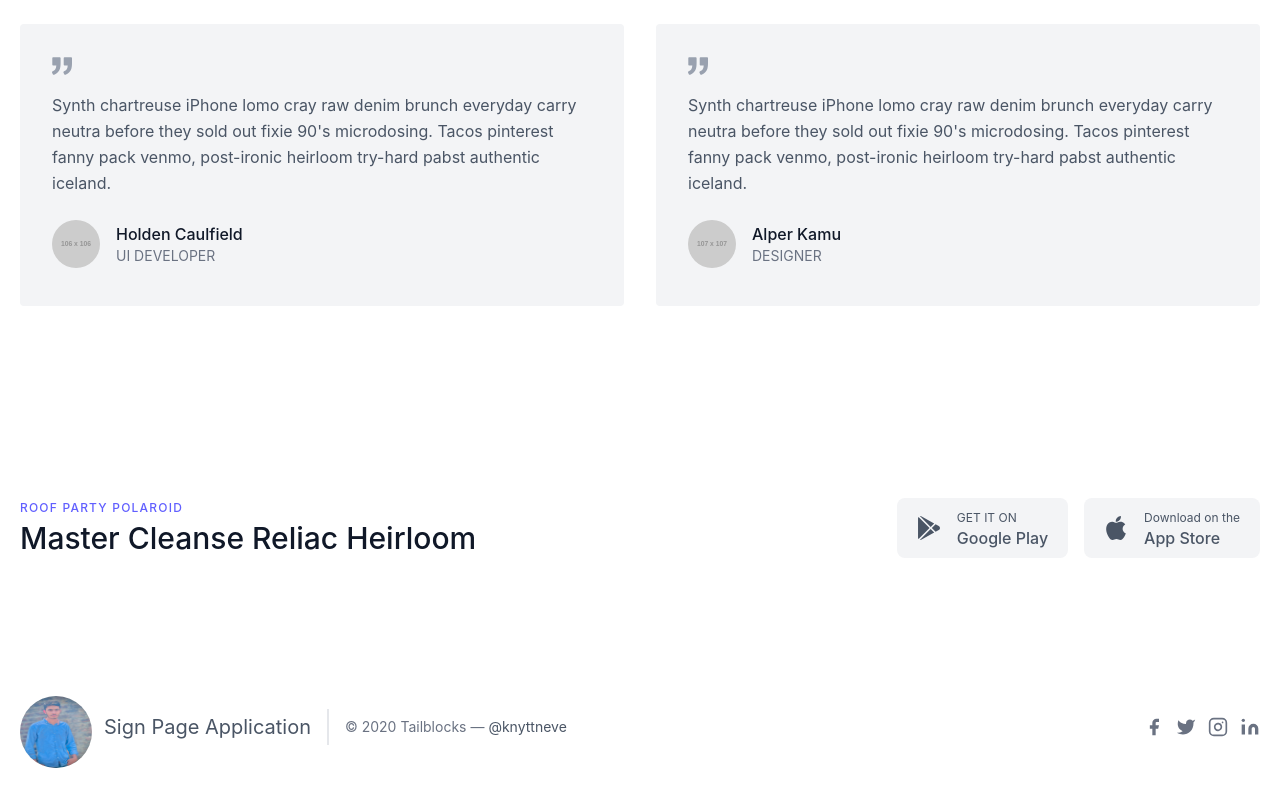
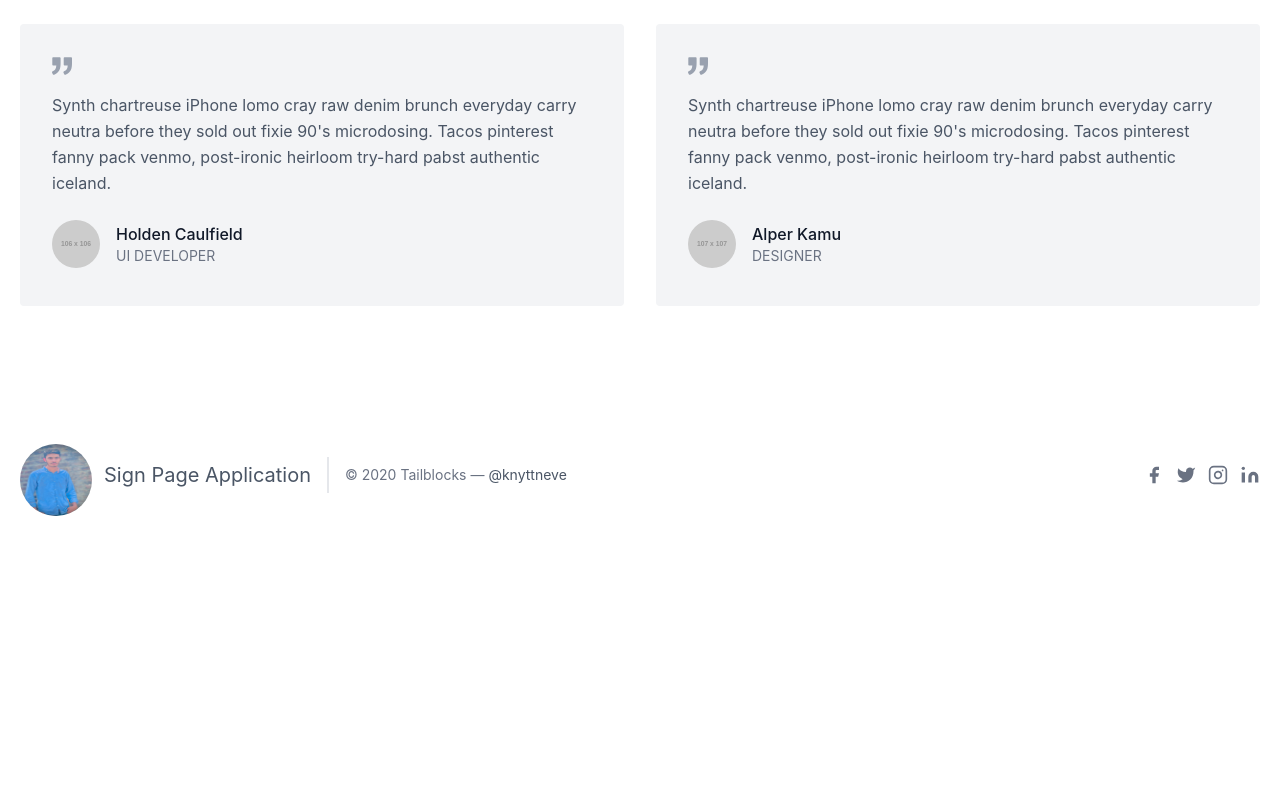
Before and after one commit to Ijaz1118/ijazspa.pk, a React (Vite) app: page /Services in a window 1280 px wide. Shown: the part 1099-1899 px from the top of the page. After the commit the page ends 1647 px from the top, so only its background shows below. Built offline with nearby package versions, Linux system fonts and the light colour scheme.

Commit message:
update navber

```diff
--- a/src/App.jsx
+++ b/src/App.jsx
@@ -1,6 +1,6 @@
 import React from 'react'
 import Home from './pages/Home'
-import Navber from './components/shared/navber'
+import Navber from './components/shared/Navber'
 import Footer from './components/shared/Footer'
 import About from './pages/About'
 import Services from './pages/Services'
--- a/src/pages/Services.jsx
+++ b/src/pages/Services.jsx
@@ -8,7 +8,7 @@ function Services() {
     <div>
       <Prices/>
       <Testimonials/>
-      <Cta/>
+
     </div>
   )
 }
```
